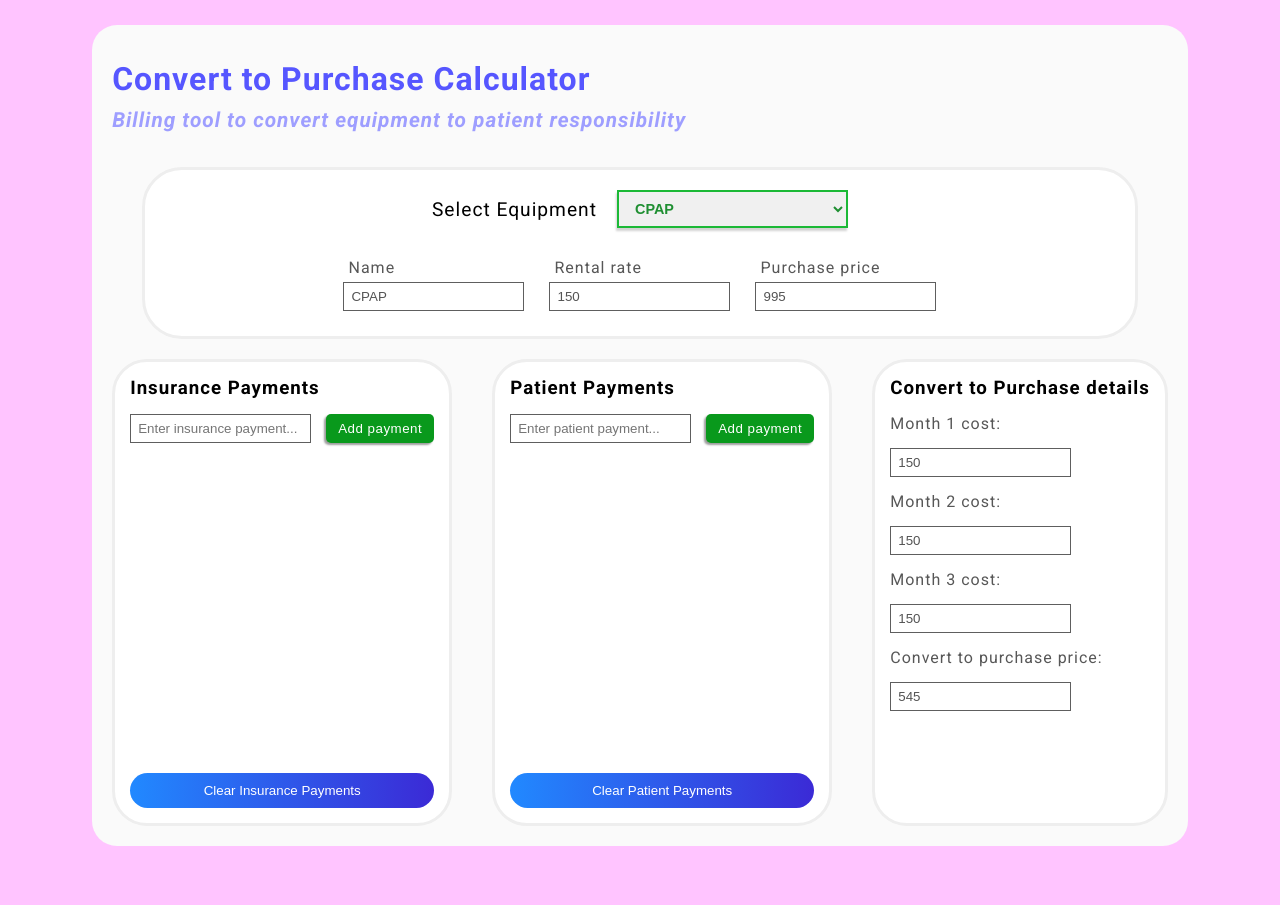
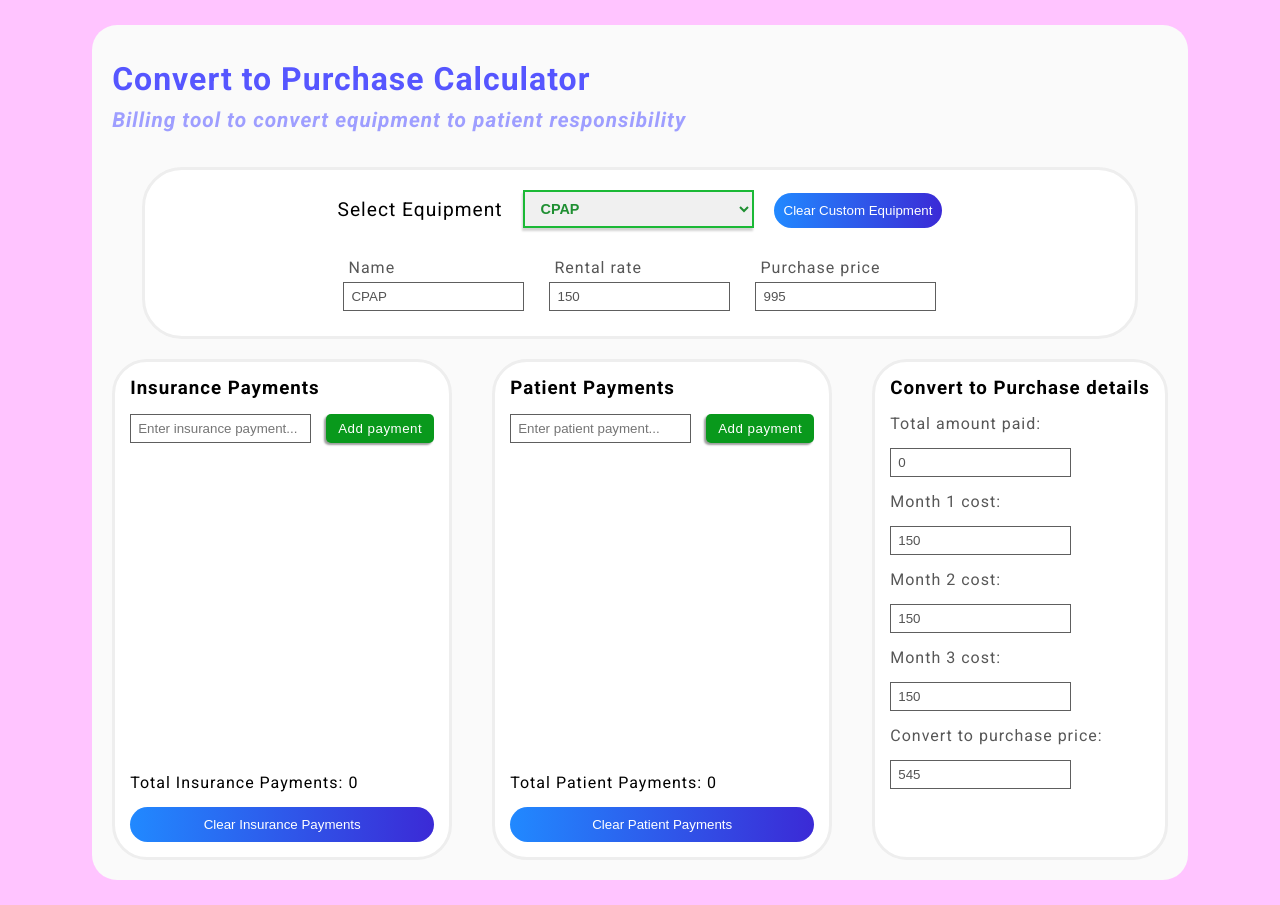
Before and after one commit to 3clipseS/ReactCTPCalculator, a React (Create React App) app: page / in a window 1280 px wide. Before the commit the page ends 871 px from the top, so only its background shows below. Built offline with nearby package versions, Linux system fonts and the light colour scheme.

Commit message:
Added in total payments count Added in save custom equipment and clear custom equipment on reload

```diff
--- a/src/App.js
+++ b/src/App.js
@@ -1,4 +1,4 @@
-import { useState } from "react";
+import { useState, useEffect } from "react";
 import "./styles.css";
 
 const pricingTable = [
@@ -48,6 +48,21 @@ const pricingTable = [
 const App = () => {
   const [pricing, setPricing] = useState(pricingTable);
 
+  useEffect(() => {
+    const storedEquipment = localStorage.getItem("customEquipment");
+    if (storedEquipment) {
+      const customEquipment = JSON.parse(storedEquipment);
+
+      setPricing((prevPricing) => {
+        const existingIds = new Set(prevPricing.map((item) => item.id));
+        const nonDuplicateCustomEquipment = customEquipment.filter(
+          (item) => !existingIds.has(item.id)
+        );
+        return [...prevPricing, ...nonDuplicateCustomEquipment];
+      });
+    }
+  }, []);
+
   const [selectedEquip, setSelectedEquip] = useState({
     id: 1,
     equipment: "CPAP",
@@ -63,8 +78,16 @@ const App = () => {
   const [patientPayments, setPatientPayments] = useState([]);
 
   const handleAddPricing = (newEquipment) => {
-    setPricing((pricingTable) => [...pricingTable, newEquipment]);
+    setPricing((prevPricing) => {
+      const updatedPricing = [...prevPricing, newEquipment];
+
+      const customEquipment = updatedPricing.filter((item) => item.id > 15);
+      localStorage.setItem("customEquipment", JSON.stringify(customEquipment));
+
+      return updatedPricing;
+    });
   };
+
   return (
     <div className="app">
       <div className="main-wrapper">
@@ -74,6 +97,7 @@ const App = () => {
             selEquip={selectedEquip}
             onSelEquip={setSelectedEquip}
             equipment={pricing}
+            setPricing={setPricing}
           />
           <CustomEquipment
             selEquip={selectedEquip}
@@ -117,9 +141,20 @@ const Header = () => {
   );
 };
 
-const EquipmentSelection = ({ selEquip, onSelEquip, equipment }) => {
+const EquipmentSelection = ({
+  selEquip,
+  onSelEquip,
+  equipment,
+  setPricing,
+}) => {
   const handleSelectionChange = (e) => {
     onSelEquip(equipment.find((item) => item.equipment === e.target.value));
+  };
+
+  const clearCustomEquipment = () => {
+    setPricing((prevPricing) => prevPricing.filter((item) => item.id <= 15));
+
+    localStorage.removeItem("customEquipment");
   };
 
   return (
@@ -133,6 +168,9 @@ const EquipmentSelection = ({ selEquip, onSelEquip, equipment }) => {
             </option>
           ))}
         </select>
+        <button className="clear-button" onClick={clearCustomEquipment}>
+          Clear Custom Equipment
+        </button>
       </div>
     </>
   );
@@ -266,6 +304,16 @@ const InsurancePayments = ({ insurancePayments, setInsurancePayments }) => {
     setInsurancePayments([]);
   };
 
+  const calculateIndividualPayments = (payments) => {
+    for (let i = 0; i < payments.length; i++) {
+      let sum = 0;
+      for (let i = 0; i < payments.length; i++) {
+        sum += Number(payments[i].payment);
+      }
+      return sum;
+    }
+  };
+
   return (
     <div className="inspayments-wrapper">
       <h3>Insurance Payments</h3>
@@ -293,6 +341,12 @@ const InsurancePayments = ({ insurancePayments, setInsurancePayments }) => {
           />
         ))}
       </div>
+      <p>
+        Total Insurance Payments:{" "}
+        {insurancePayments.length !== 0
+          ? calculateIndividualPayments(insurancePayments)
+          : 0}
+      </p>
       <button
         className="clear-button"
         onClick={() => handleClearInsurancePayments()}
@@ -325,6 +379,17 @@ const PatientPayments = ({ patientPayments, setPatientPayments }) => {
   const handleClearPatientPayments = () => {
     setPatientPayments([]);
   };
+
+  const calculateIndividualPayments = (payments) => {
+    for (let i = 0; i < payments.length; i++) {
+      let sum = 0;
+      for (let i = 0; i < payments.length; i++) {
+        sum += Number(payments[i].payment);
+      }
+      return sum;
+    }
+  };
+
   return (
     <div className="patpayments-wrapper">
       <h3>Patient Payments</h3>
@@ -352,6 +417,12 @@ const PatientPayments = ({ patientPayments, setPatientPayments }) => {
           />
         ))}
       </div>
+      <p>
+        Total Patient Payments:{" "}
+        {patientPayments.length !== 0
+          ? calculateIndividualPayments(patientPayments)
+          : 0}
+      </p>
       <button
         className="clear-button"
         onClick={() => handleClearPatientPayments()}
@@ -402,6 +473,15 @@ const CTPResults = ({
   return (
     <div className="ctp-wrapper">
       <h3>Convert to Purchase details</h3>
+      <label>Total amount paid:</label>
+      <input
+        type="text"
+        disabled
+        value={
+          calculatePayments(insurancePayments) +
+          calculatePayments(patientPayments)
+        }
+      ></input>
       <label>Month 1 cost:</label>
       <input
         type="text"
```
